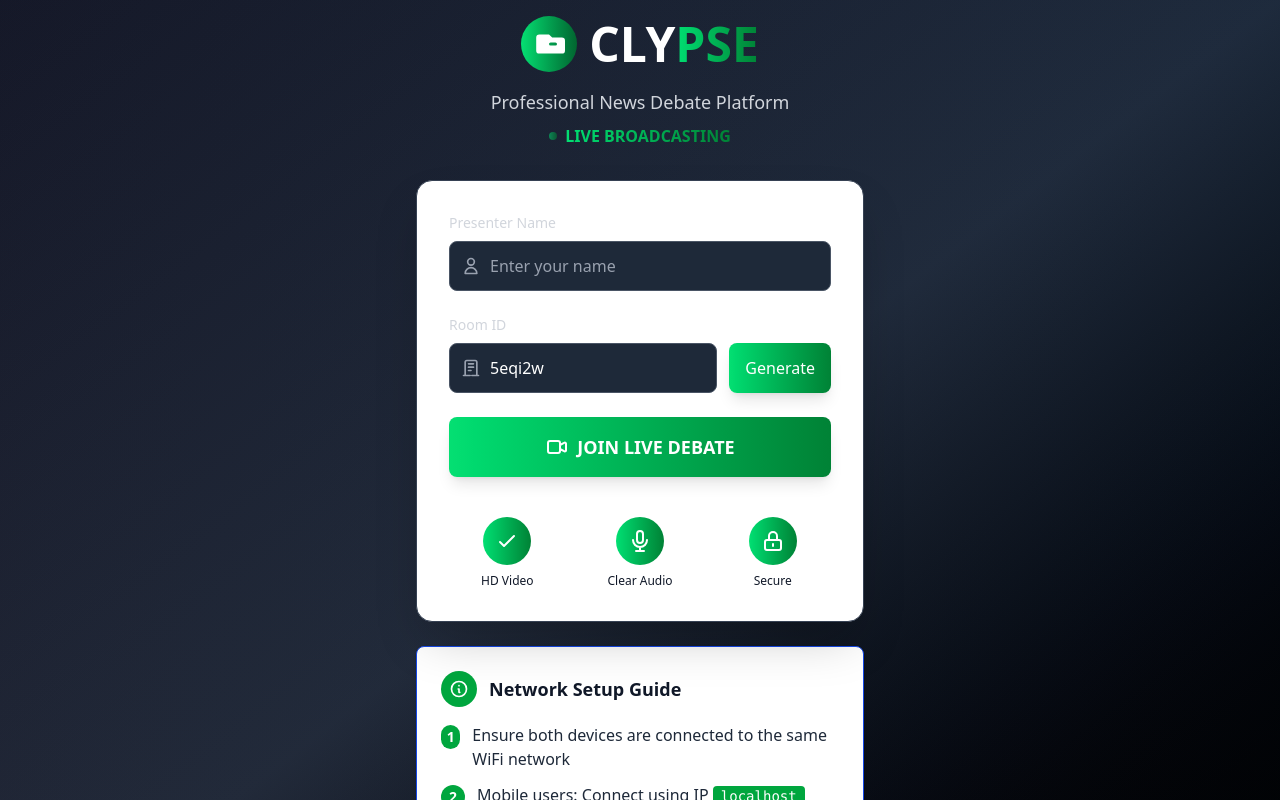
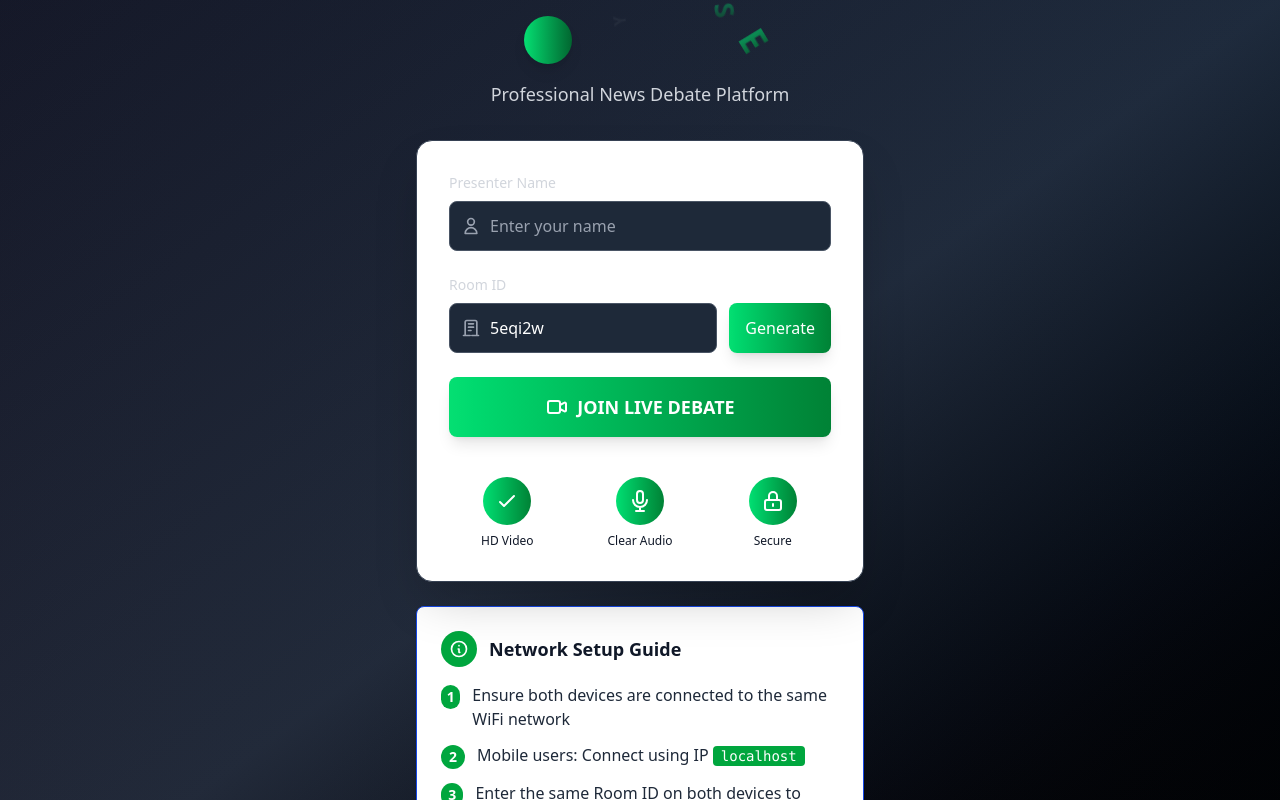
Before and after one commit to Shahil0511/PanelStudio, a React (Vite) app in the folder client/: page / in a window 1280 px wide. Both pictures are taken after typing "Sample" into the empty fields and a click on the button "Generate". Shown: the top 800 px of the page. Built offline with nearby package versions, Linux system fonts and the light colour scheme.

Commit message:
Refactored

```diff
--- a/client/src/components/Header.jsx
+++ b/client/src/components/Header.jsx
@@ -1,22 +1,100 @@
+'use client';
 
+import { useState, useEffect } from 'react';
 
+export const Header = () => {
+  const [shattered, setShattered] = useState(false);
+  const [pieces, setPieces] = useState(generatePieces());
+  const [key, setKey] = useState(0); // Used to force re-render to get new random positions
 
-export const Header = () => (
+  useEffect(() => {
+    const interval = setInterval(() => {
+      // Regenerate random values for every cycle
+      setPieces(generatePieces());
+      setShattered(true);
+
+      const restoreTimeout = setTimeout(() => {
+        setShattered(false);
+      }, 1500); // Rejoin after 1.5s
+
+      return () => clearTimeout(restoreTimeout);
+    }, 4000); // Loop every 4s
+
+    return () => clearInterval(interval);
+  }, [key]);
+
+  return (
     <div className="text-center mb-8">
-    <div className="flex items-center justify-center mb-4">
-      <div className="bg-gradient-to-r from-green-400 to-green-800 p-3 rounded-full mr-3">
-        <svg className="w-8 h-8 text-white" fill="currentColor" viewBox="0 0 20 20">
-          <path d="M2 6a2 2 0 012-2h6l2 2h6a2 2 0 012 2v6a2 2 0 01-2 2H4a2 2 0 01-2-2V6zM5 8a1 1 0 011-1h1a1 1 0 010 2H6a1 1 0 01-1-1zm6 1a1 1 0 100 2h3a1 1 0 100-2h-3z"/>
+      <div className="flex items-center justify-center mb-4 group relative">
+        {/* Triangle Icon */}
+        <div className="bg-gradient-to-r from-green-400 to-green-800 p-3 rounded-full mr-3 shadow-lg overflow-hidden w-12 h-12 relative">
+          {pieces.map((piece, idx) => (
+            <div
+              key={piece.id}
+              className="absolute top-2 left-2"
+              style={{
+                transform: shattered
+                  ? `translate(${piece.x}px, ${piece.y}px) rotate(${piece.r}deg) scale(0.2)`
+                  : `translate(0, 0) rotate(0deg) scale(1)`,
+                opacity: shattered ? 0 : 1,
+                transition: 'transform 0.6s ease-in-out, opacity 0.6s ease-in-out',
+                transitionDelay: `${idx * 100}ms`,
+              }}
+            >
+              <svg className="w-8 h-8 text-white" fill="currentColor" viewBox="0 0 25 25">
+                <path d="M8 5v14l11-7z" />
               </svg>
             </div>
+          ))}
+        </div>
+
+        {/* Logo Text */}
         <h1 className="text-4xl md:text-5xl font-bold text-white">
-        CLY<span className="text-transparent bg-clip-text bg-gradient-to-r from-green-400 to-green-700  font-bold">PSE</span>
+          {'CLYPSE'.split('').map((letter, idx) => {
+            const randX = getRandom(-60, 60);
+            const randY = getRandom(-60, 60);
+            const randR = getRandom(-360, 360);
+
+            return (
+              <span
+                key={idx}
+                className={`inline-block ${
+                  idx >= 3
+                    ? 'text-transparent bg-clip-text bg-gradient-to-r from-green-400 to-green-700'
+                    : ''
+                }`}
+                style={{
+                  transform: shattered
+                    ? `translate(${randX}px, ${randY}px) rotate(${randR}deg) scale(0.3)`
+                    : 'translate(0, 0) rotate(0deg) scale(1)',
+                  opacity: shattered ? 0 : 1,
+                  transition: 'transform 0.7s ease-in-out, opacity 0.7s ease-in-out',
+                  transitionDelay: `${idx * 100}ms`,
+                }}
+              >
+                {letter}
+              </span>
+            );
+          })}
         </h1>
       </div>
+
       <p className="text-gray-300 text-lg">Professional News Debate Platform</p>
-    <div className="flex items-center justify-center mt-2">
-      <div className="w-2 h-2 bg-gradient-to-r from-green-400 to-green-700 rounded-full animate-pulse mr-2"></div>
-      <span className="text-transparent bg-clip-text bg-gradient-to-r from-green-400 to-green-700  font-semibold">LIVE BROADCASTING</span>
     </div>
-  </div>
-)
+  );
+};
+
+// ✅ Generate triangle pieces with new random values
+function generatePieces() {
+  return Array.from({ length: 3 }, (_, i) => ({
+    id: i,
+    x: getRandom(-50, 50),
+    y: getRandom(-50, 50),
+    r: getRandom(-720, 720),
+  }));
+}
+
+// ✅ Random helper
+function getRandom(min, max) {
+  return Math.floor(Math.random() * (max - min + 1)) + min;
+}
--- a/client/src/index.css
+++ b/client/src/index.css
@@ -12,3 +12,17 @@
   background-color: #16a34a !important; /* Tailwind's green-600 */
   border-color: #16a34a !important;
 }
+
+@layer utilities {
+  .shatter-piece {
+    display: inline-block;
+    position: absolute;
+    transition: transform 0.6s ease-in-out, opacity 0.6s ease-in-out;
+    transform-origin: center;
+  }
+
+  .shattered {
+    opacity: 0;
+    pointer-events: none;
+  }
+}
```
Lines whose indentation alone changed are shown as unchanged.
